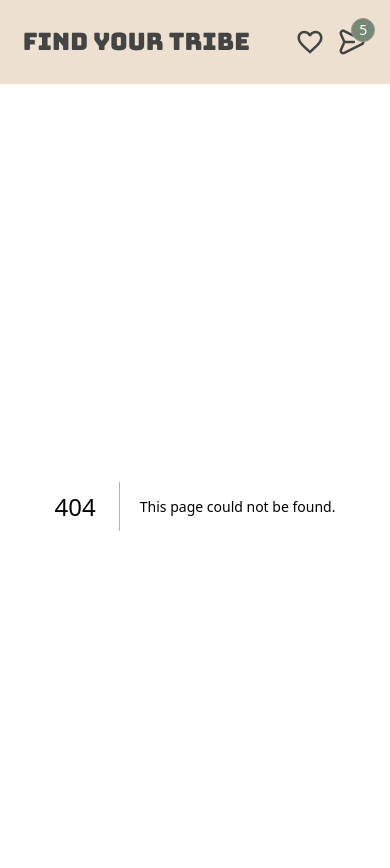
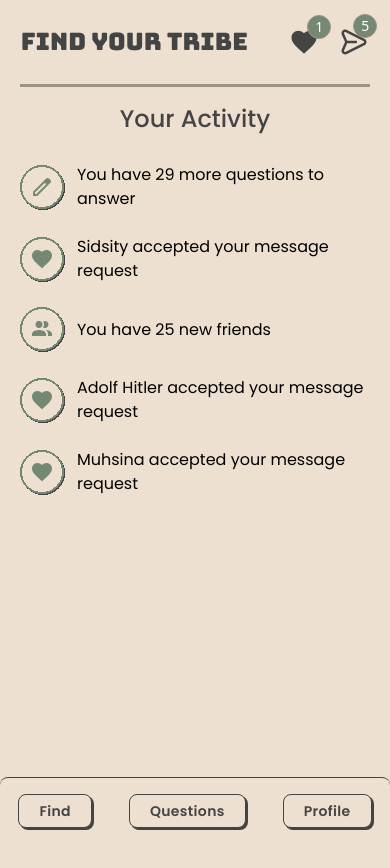
Before and after one commit to MUHSIN-M-P/Project-FindMyFriend, a Next.js app in the folder frontend/: page /activity in a window 390 px wide. Before the commit this address had no page. Shown: the top 868 px of the page. After the commit the page ends 844 px from the top, so only its background shows below. Built offline with nearby package versions, Linux system fonts and the light colour scheme.

Commit message:
add activity page for mobile + number badge for activity

```diff
--- /dev/null
+++ b/frontend/src/app/activity/page.tsx
@@ -0,0 +1,62 @@
+import Image from "next/image";
+import Usercard from "@/components/Usercard";
+import RetroButton from "@/components/retroButton";
+import YourActivity from "@/components/yourActivity";
+import QuestionCard from "@/components/questionCard";
+import BottomBar from "@/components/bottomBar";
+import Link from "next/link";
+export default function Home() {
+  const res = {
+    data: {
+      user:
+      {
+        id: "1",
+        name: "Ibinu Jaleel",
+        age: 19,
+        gender: "M",
+        hobbies: ["Movies", "Eating", "Coding"],
+        desc: `I'm one of those guys who lives to see movies - not because I'm hiding from the world, but because I genuinely love getting lost in great storytelling. I fall somewhere in that comfortable middle ground between introvert and extrovert, which means I'm equally happy having deep conversations over coffee or enjoying a quiet night in with a classic film. I think the best connections happen when you can appreciate both the energy of going out and the intimacy of staying in.`,
+        pfp_path: "frontend/public/3d_avatar_6.png",
+        score: 19,
+        bestMatch: true,
+        social_links: [{name: "Instagram", link: "https://www.instagram.com/ibinujaleel/"}, {name: "Whatsapp", link: "https://wa.me/919876543210"}, {name: "Github", link: "https://github.com/ibinujaleel"}],
+        topQuestions: [{question: "What is your favorite movie?", answer: "The Dark Knight"}, {question: "What is your favorite food?", answer: "Pizza"}, {question: "What is your favorite color?", answer: "Blue"}, {question: "What is your favorite sport?", answer: "Cricket"}, {question: "What is your favorite hobby?", answer: "Coding"}]
+      }
+    }
+  }
+  const user = res.data.user;
+
+  const notifications_res = {
+    data: {
+      notifications: [
+        {
+          type: "question_no",
+          no: 29
+        },
+        {
+          type: "req_accepted",
+          name: "Sidsity"
+        },
+        {
+          type: "new_friends",
+          no: 25
+        },
+        {
+          type: "req_accepted",
+          name: "Adolf Hitler"
+        },
+        {
+          type: "req_accepted",
+          name: "Muhsina"
+        },
+      ]
+    }
+  }
+  const notifications = notifications_res.data.notifications;
+  return (
+    <div className="flex h-full max-w-[1720px] w-full justify-center font-poppins px-5 md:px-10 xl:px-20 pb-20">
+      <YourActivity notifications={notifications}/>
+      <BottomBar />
+    </div>
+  );
+}
--- a/frontend/src/app/profile/[id]/page.tsx
+++ b/frontend/src/app/profile/[id]/page.tsx
@@ -10,7 +10,7 @@ export default function Home() {
     data: {
       user:
       {
-        id: "001",
+        id: "1",
         name: "Ibinu Jaleel",
         age: 19,
         gender: "M",
--- a/frontend/src/components/Navbar.tsx
+++ b/frontend/src/components/Navbar.tsx
@@ -1,19 +1,21 @@
 'use client'
 import Link from "next/link";
 import RetroButton from "./retroButton";
-interface NavbarProps{
-    currentPath:string
+interface NavbarProps {
+    currentPath: string
 }
 
-const Navbar=({currentPath}:NavbarProps)=>{
-    const navLinks=[
-        {name:'Find', href:'/'},
-        {name:'Questions', href:'/quiz'},
-        {name:'Profile', href:'/profile'}
+const Navbar = ({ currentPath }: NavbarProps) => {
+    const navLinks = [
+        { name: 'Find', href: '/' },
+        { name: 'Questions', href: '/quiz' },
+        { name: 'Profile', href: '/profile' },
+        { name: 'Activity', href: '/activity' }
     ];
-    const res={data:{msgNo:5}}; // await axios.get("___")
-    const msgNo=res.data.msgNo;
-    return(
+    const res = { data: { msgNo: 5, notifNo: 1 } }; // await axios.get("___")
+    const msgNo = res.data.msgNo;
+    const notifNo = res.data.notifNo;
+    return (
         <div className="flex">
             <div className="h-[27px]"></div>
             <nav className="min-h-[10vh] bg-background md:py-8 flex items-center justify-around w-full ">
@@ -23,25 +25,32 @@ const Navbar=({currentPath}:NavbarProps)=>{
                     </div>
                 </Link>
                 <div className="navButtons hidden lg:flex px-[21px] grow lg:grow-0 flex-row">
-                    {navLinks.map((link)=>{
+                    {navLinks.map((link) => {
                         const isActive = currentPath === link.href;
-                        return(
+                        return (
                             <Link key={link.name} href={link.href}>
-                                <RetroButton text={link.name} icon={null} onClick={() => { } } isActive={isActive} msgNo={0} extraClass={`${isActive?'bg-primary text-white':'text-secondary'}`} />
+                                <RetroButton text={link.name} icon={null} onClick={() => { }} isActive={isActive} msgNo={0} extraClass={`${isActive ? 'bg-primary text-white' : 'text-secondary'}`} />
                             </Link>
                         )
                     })}
                     <Link href='/chat'>
-                        <RetroButton text="Messages" icon={null} onClick={() => { } } isActive={true} msgNo={msgNo} extraClass="" />
+                        <RetroButton text="Messages" icon={null} onClick={() => { }} isActive={true} msgNo={msgNo} extraClass="" />
                     </Link>
                 </div>
                 <div className="block lg:hidden relative">
-                    <div className="flex items-center gap-3">
-                        <img src="/icons/heart_outline.svg" alt="heart h-8" width={30}/>
-                        <img src="/icons/msg_icon.svg" alt="paper_plane" className="object-contain h-8" width={30}/>
-                        <div className={`${msgNo==0?'hidden':''} redDot bg-primary p-1 h-6 w-6 border border-retro_border rounded-full absolute top-0 right-0 translate-x-2 -translate-y-2 flex justify-center items-center text-white text-sm`}>
-                            {msgNo}
-                        </div>
+                    <div className="flex items-center gap-5">
+                        <Link href='/activity' className="relative">
+                            <img src={currentPath === '/activity' ? `/icons/heart_outline.svg` : `/icons/heart_outline_active.svg`} alt="heart h-8" width={30} />
+                            <div className={`${notifNo == 0 ? 'hidden' : ''} redDot bg-primary p-1 h-6 w-6 border border-retro_border rounded-full absolute top-0 right-0 translate-x-3 -translate-y-3 flex justify-center items-center text-white text-sm`}>
+                                {notifNo}
+                            </div>
+                        </Link>
+                        <Link href='/chat'>
+                            <img src="/icons/msg_icon.svg" alt="paper_plane" className="object-contain h-8" width={30} />
+                            <div className={`${msgNo == 0 ? 'hidden' : ''} redDot bg-primary p-1 h-6 w-6 border border-retro_border rounded-full absolute top-0 right-0 translate-x-2 -translate-y-3 flex justify-center items-center text-white text-sm`}>
+                                {msgNo}
+                            </div>
+                        </Link>
                     </div>
                 </div>
             </nav>
--- a/frontend/src/components/Usercard.tsx
+++ b/frontend/src/components/Usercard.tsx
@@ -40,7 +40,7 @@ const Usercard=({user}:props)=>{
             </div>
             <div className="btns flex w-full md:w-fit md:flex-col justify-around gap-4 md:gap-[61px] text-secondary">
                 <RetroButton text={`Score: ${user.score}fp`} icon={null} onClick={()=>{}} isActive={false} msgNo={0} extraClass="mx-0! bg-retro_orange w-full" />
-                <Link href={`/chat/${user.id}`}>
+                <Link href={`/chat/${user.id}`} className="mx-0! w-full">
                     <RetroButton text="Connect" icon={"/icons/conn_icon.svg"} onClick={()=>{}} isActive={false} msgNo={0} extraClass="mx-0! w-full" />
                 </Link>
             </div>
--- a/frontend/src/components/yourActivity.tsx
+++ b/frontend/src/components/yourActivity.tsx
@@ -1,29 +1,29 @@
 const YourActivity=({notifications}:{notifications:any[]})=>{
     return(
-        <div className="content flex flex-col items-center w-full px-3 border-3 border-l-0 border-retro_border">
-              <div className="flex justify-center items-center title w-full text-4xl font-medium text-secondary py-8">
+        <div className="content flex flex-col items-center w-full lg:px-3 border-3 border-l-0 max-lg:border-b-0! max-lg:border-r-0! border-retro_border">
+              <div className="flex justify-center items-center title w-full text-4xl max-lg:text-2xl font-medium text-secondary lg:py-8 py-4">
                 Your Activity
               </div>
-              <div className="w-full bg-retro_border h-[2px]"></div>
-              <div className="py-3">
+              <div className="w-full bg-retro_border h-[2px] max-lg:hidden"></div>
+              <div className="lg:py-3">
                 {notifications.map((notification,index)=>{
                   if(notification.type=="question_no")
                     return(
-                      <div key={index} className="flex items-center gap-3 p-3 px-3 text-base">
+                      <div key={index} className="flex items-center gap-3 p-3 px-3 max-lg:px-0 text-base">
                       <img src="/icons/pen_icon.svg" alt="pen" />
                       <p>{`You have ${notification.no} more questions to answer`}</p>
                       </div>
                     )
                   else if(notification.type=='req_accepted')
                     return(
-                      <div key={index} className="flex items-center gap-3 p-3 px-3 text-base">
+                      <div key={index} className="flex items-center gap-3 p-3 px-3 max-lg:px-0 text-base">
                       <img src="/icons/heart_icon.svg" alt="pen" />
                       <p>{`${notification.name} accepted your message request`}</p>
                       </div>
                     )
                   else if(notification.type=='new_friends')
                     return(
-                      <div key={index} className="flex items-center gap-3 p-3 px-3 text-base">
+                      <div key={index} className="flex items-center gap-3 p-3 px-3 max-lg:px-0 text-base">
                       <img src="/icons/ppl_icon.svg" alt="pen" />
                       <p>{`You have ${notification.no} new friends`}</p>
                       </div>
```
Also changed, not shown: frontend/public/icons/heart_outline.svg, frontend/public/icons/heart_outline_active.svg (added).
